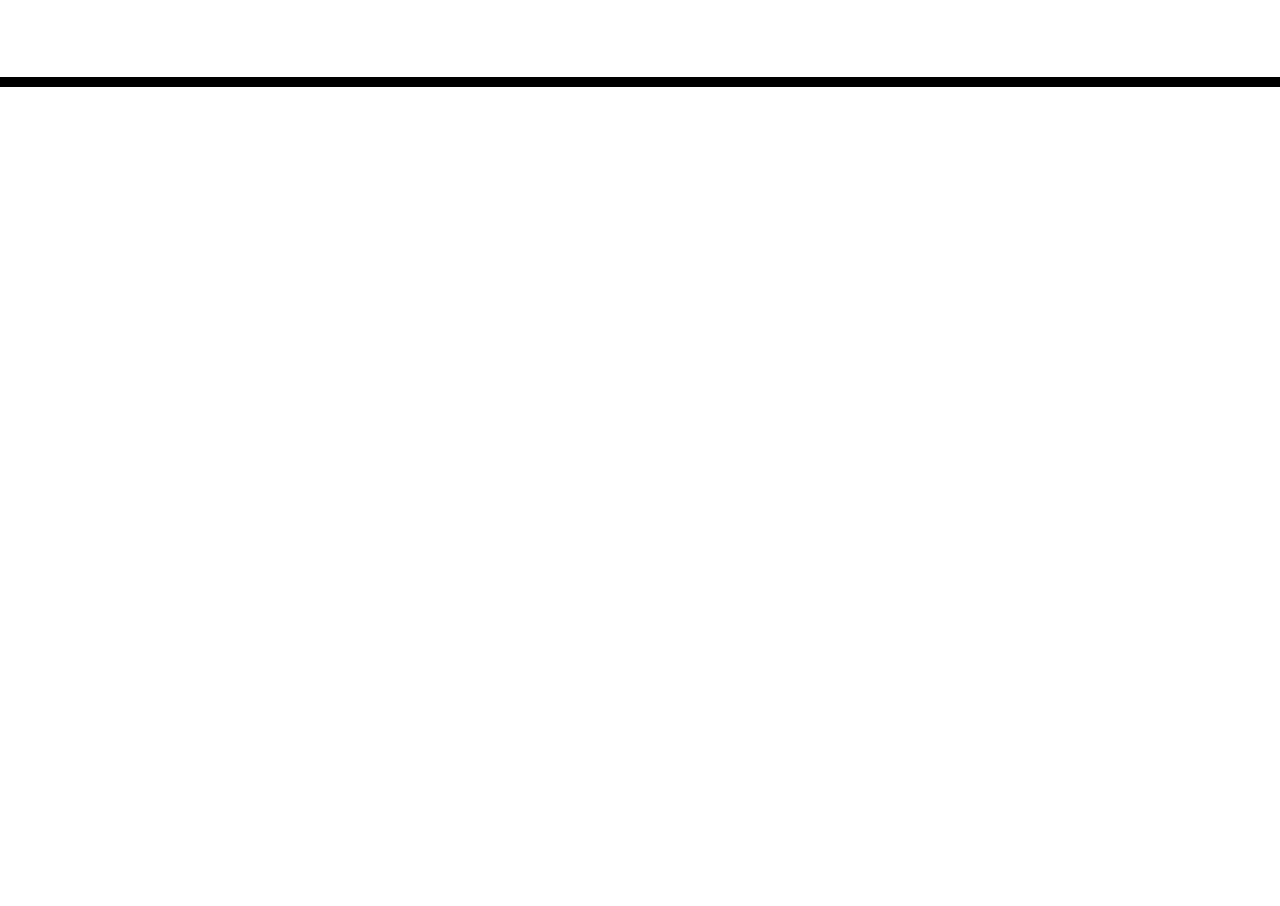
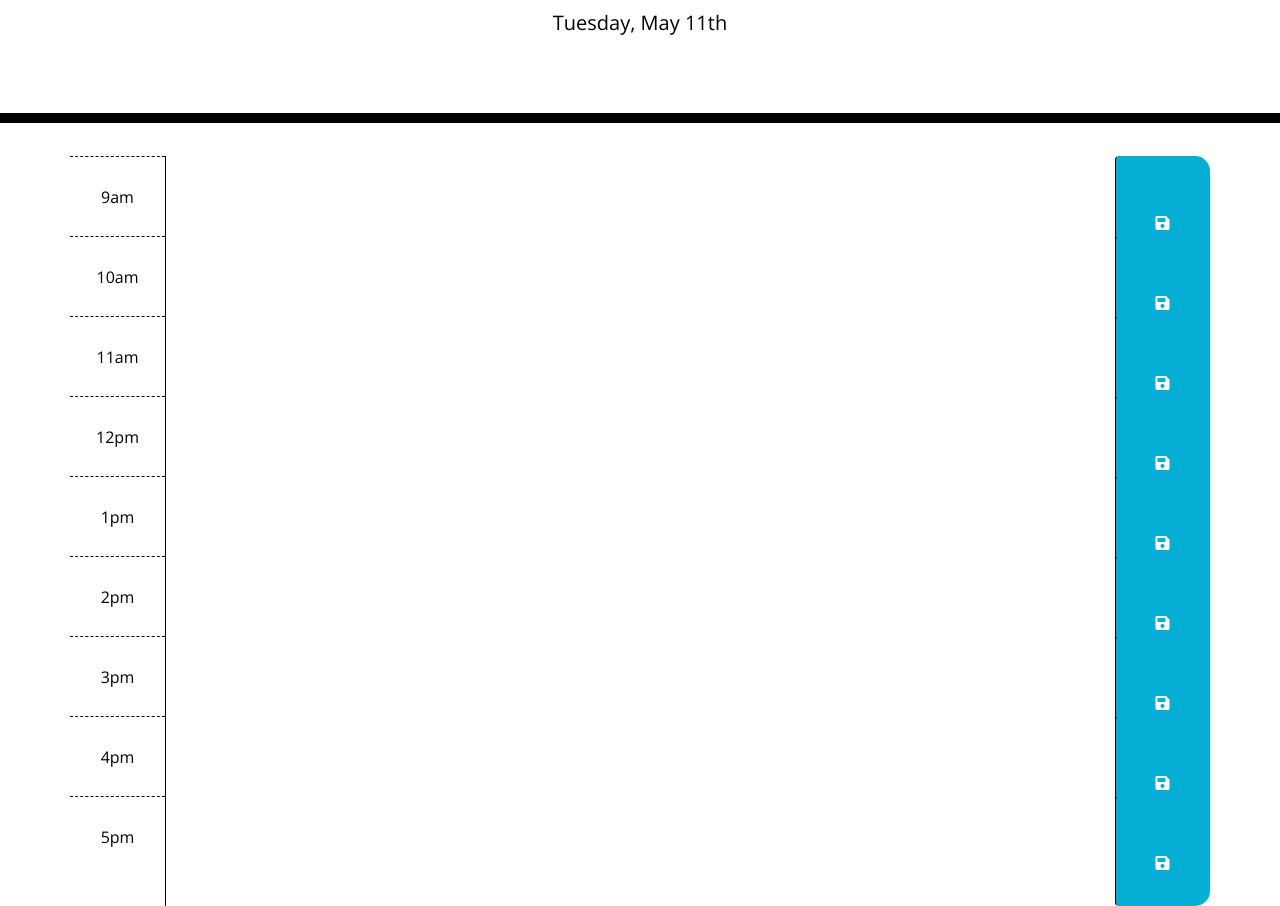
Before and after one commit to whatawhat/work_scheduler, a plain HTML site: page index.html in a window 1280 px wide. Shown: the part 181-1087 px from the top of the page. Before the commit the page ends 800 px from the top, so only its background shows below. Drawn offline with nearby package versions, Linux system fonts and the light colour scheme.

Commit message:
added bootstrap containers for the time slots and created ids for time slots; created a script.js file and added current day format using moment

```diff
--- a/index.html
+++ b/index.html
@@ -4,10 +4,7 @@
     <meta charset="UTF-8" />
     <meta name="viewport" content="width=device-width, initial-scale=1.0" />
     <meta http-equiv="X-UA-Compatible" content="ie=edge" />
-    <link
-      rel="stylesheet"
-      href="https://stackpath.bootstrapcdn.com/bootstrap/4.3.1/css/bootstrap.min.css"
-    />
+    <link rel="stylesheet" href="https://cdn.jsdelivr.net/npm/bootstrap@4.6.0/dist/css/bootstrap.min.css" integrity="sha384-B0vP5xmATw1+K9KRQjQERJvTumQW0nPEzvF6L/Z6nronJ3oUOFUFpCjEUQouq2+l" crossorigin="anonymous">
     <link
       rel="stylesheet"
       href="https://use.fontawesome.com/releases/v5.8.1/css/all.css"
@@ -29,10 +26,109 @@
       <p id="currentDay" class="lead"></p>
     </header>
     <div class="container">
-      <!-- Timeblocks go here -->
+        <div class="row time-block" id="9">
+            <div class="col-md-1 hour">
+                9am
+            </div>
+            <textarea class="col-md-10 description">
+
+            </textarea>
+            <button class="btn col-md-1 saveBtn">
+                <i class="fas fa-save"></i>
+            </button>
+        </div>
+        <div class="row time-block" id="10">
+            <div class="col-md-1 hour">
+                10am
+            </div>
+            <textarea class="col-md-10 description">
+
+                </textarea>
+            <button class="btn col-md-1 saveBtn">
+                <i class="fas fa-save"></i>
+            </button>
+        </div>
+        <div class="row time-block" id="11">
+            <div class="col-md-1 hour">
+                11am
+            </div>
+            <textarea class="col-md-10 description">
+
+                </textarea>
+            <button class="btn col-md-1 saveBtn">
+                <i class="fas fa-save"></i>
+            </button>
+        </div>
+        <div class="row time-block" id="12">
+            <div class="col-md-1 hour">
+                12pm
+            </div>
+            <textarea class="col-md-10 description">
+
+                </textarea>
+            <button class="btn col-md-1 saveBtn">
+                <i class="fas fa-save"></i>
+            </button>
+        </div>
+        <div class="row time-block" id="1">
+            <div class="col-md-1 hour">
+                1pm
+            </div>
+            <textarea class="col-md-10 description">
+
+                </textarea>
+            <button class="btn col-md-1 saveBtn">
+                <i class="fas fa-save"></i>
+            </button>
+        </div>
+        <div class="row time-block" id="2">
+            <div class="col-md-1 hour">
+                2pm
+            </div>
+            <textarea class="col-md-10 description">
+
+                </textarea>
+            <button class="btn col-md-1 saveBtn">
+                <i class="fas fa-save"></i>
+            </button>
+        </div>
+        <div class="row time-block" id="3">
+            <div class="col-md-1 hour">
+                3pm
+            </div>
+            <textarea class="col-md-10 description">
+
+                </textarea>
+            <button class="btn col-md-1 saveBtn">
+                <i class="fas fa-save"></i>
+            </button>
+        </div>
+        <div class="row time-block" id="4">
+            <div class="col-md-1 hour">
+                4pm
+            </div>
+            <textarea class="col-md-10 description">
+
+                </textarea>
+            <button class="btn col-md-1 saveBtn">
+                <i class="fas fa-save"></i>
+            </button>
+        </div>
+        <div class="row time-block" id="5">
+            <div class="col-md-1 hour">
+                5pm
+            </div>
+            <textarea class="col-md-10 description">
+
+                </textarea>
+            <button class="btn col-md-1 saveBtn">
+                <i class="fas fa-save"></i>
+            </button>
+        </div>
     </div>
 
     <script src="https://cdnjs.cloudflare.com/ajax/libs/jquery/3.2.1/jquery.min.js"></script>
     <script src="https://cdnjs.cloudflare.com/ajax/libs/moment.js/2.24.0/moment.min.js"></script>
+    <script src="script.js"></script>
   </body>
 </html>
--- /dev/null
+++ b/script.js
@@ -0,0 +1 @@
+$("#currentDay").text(moment().format("dddd, MMMM Do"))
```
